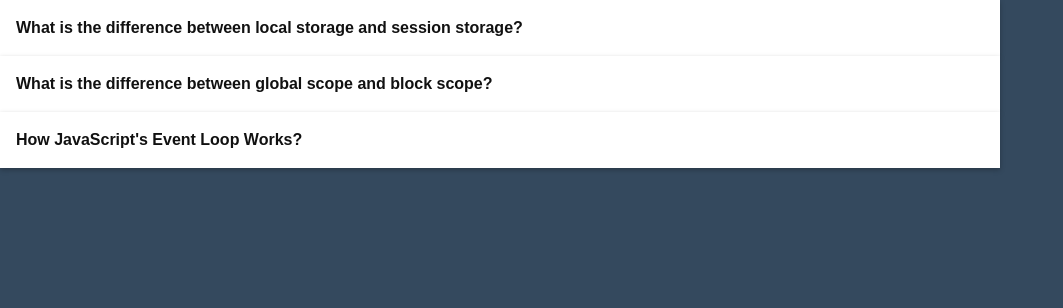
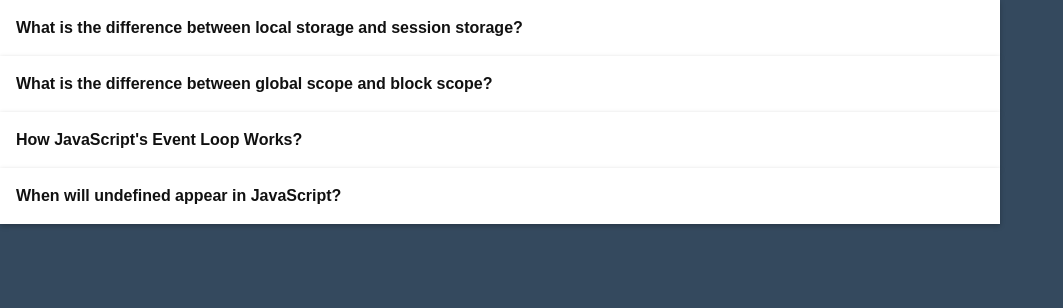
Before and after one commit to mdrayhan1/assignment-7, a plain HTML site: page blog.html in a window 1280 px wide. Shown: the whole page, without its empty margins (0-1063 px from the left). Drawn offline with Linux system fonts and the light colour scheme.

Commit message:
added  fourth number  question

```diff
--- a/blog.html
+++ b/blog.html
@@ -51,3 +51,21 @@
           </div>
         </div>
       </div>
+
+
+      <div class="accordian-item">
+        <div class="accordian-item-header">
+          When will undefined appear in JavaScript?
+        </div>
+        <div class="accordian-item-body">
+          <div class="accordian-item-body-content">
+            In JavaScript if a variable has been declared, but has not been
+            assigned a value, is automatically assigned the value undefined .
+            Therefore, if you try to display the value of such variable, the
+            word "undefined" will be displayed.
+          </div>
+        </div>
+      </div>
+    </div>
+  </body>
+</html>
```
